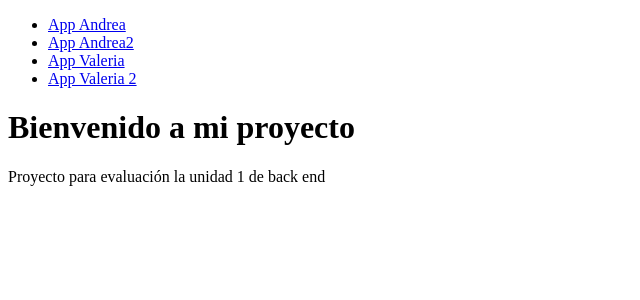
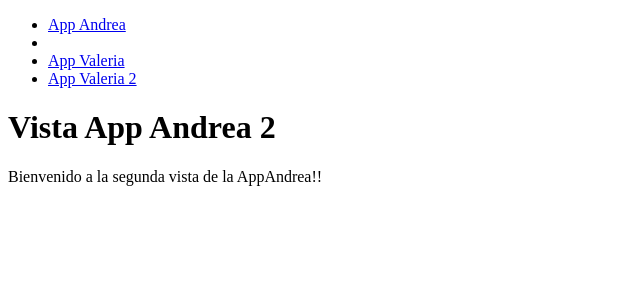
Before and after one commit to Baaleria/Eva1_BackEnd, a Django app: page /AppAndrea/a2/ in a window 1280 px wide. Shown: the top 300 px of the page, without its empty margins (0-640 px from the left). Run offline with Django 5.2, Linux system fonts and the light colour scheme.

Commit message:
Problemas de coherencia arreglados

```diff
--- a/templates/base.html
+++ b/templates/base.html
@@ -10,15 +10,17 @@
     <nav>
         <ul>
             <li><a href="{% url 'AppAndrea:AppAndrea' %}">App Andrea</a></li>
-            <li><a href="{% url 'AppAndrea:AppAndrea2' %}"">App Andrea2</a></li>
-            <li><a href="{% url 'AppValeria:AppValeria1' %}"">App Valeria</a></li>
-            <li><a href="{% url 'AppValeria:AppValeria2' %}"">App Valeria 2</a></li>
+            <li><a href="{% url 'AppAndrea:AppAndrea2' %}""App Andrea2</a></li>
+            <li><a href="{% url 'AppValeria:AppValeria1' %}">App Valeria</a></li>
+            <li><a href="{% url 'AppValeria:AppValeria2' %}">App Valeria 2</a></li>
         </ul>
     </nav>
 
     <main>
+        {% block content %}
         <h1>Bienvenido a mi proyecto</h1>
         <p> Proyecto para evaluación la unidad 1 de back end</p>
+        {% endblock %}
     </main>
 
 </body>
```
